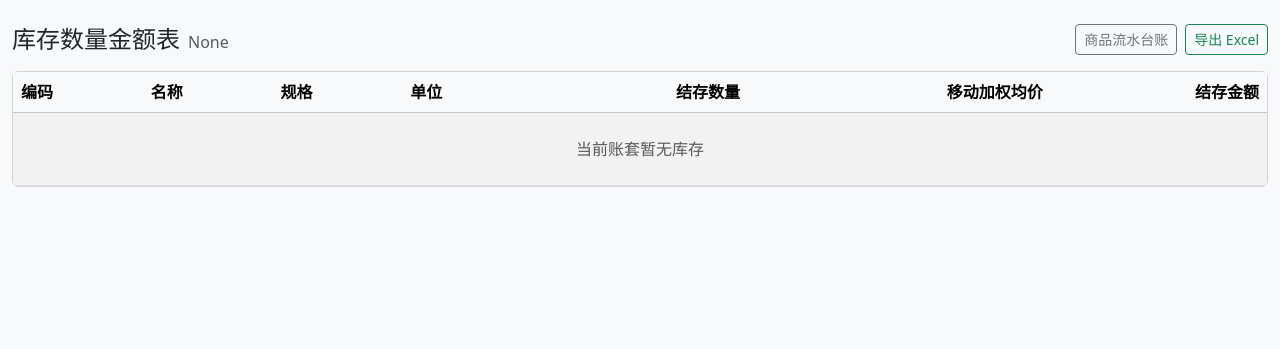
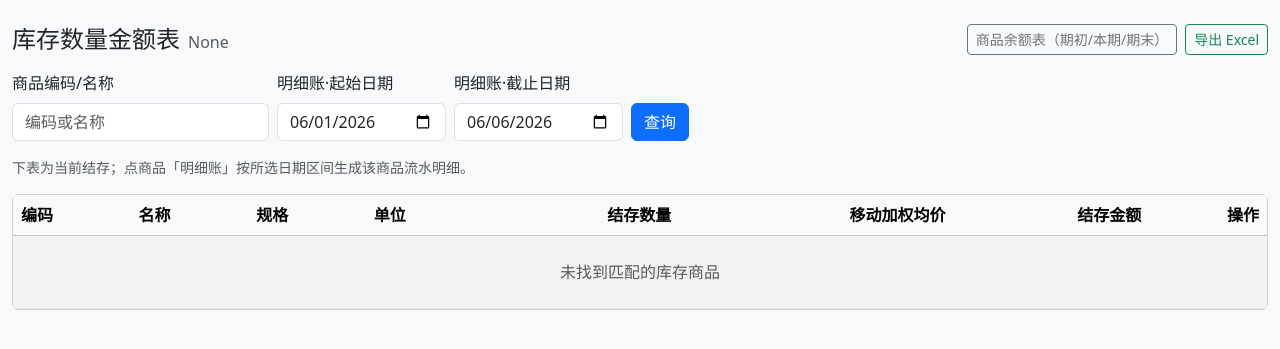
Before and after one commit to baorongkang6-spec/inventory-erp, a Django app: page /inventory/stock/ in a window 1280 px wide. Shown: the part 80-429 px from the top of the page. Run offline with Django 5.2, Linux system fonts and the light colour scheme; the visitor is signed in with stand-in values (Sample User, id 1); data that the repository does not hold is empty; some libraries are stand-ins or nearby versions.

Commit message:
库存报表(数量金额表)加商品筛选+日期+明细账下钻
- 顶部「库存报表」页加查询表单：商品编码/名称关键字 + 明细账起止日期
- 数量金额表行新增「明细账」按钮，按所选日期区间进该商品流水明细
- 关键字筛选支持编码/名称，导出沿用筛选
- 增「商品余额表(期初/本期/期末)」入口；下钻带 ?company= 不改账套
- 测试：关键字筛选+明细账按钮，全套 93 通过

Co-Authored-By: Claude Opus 4.8 <noreply@anthropic.com>

```diff
--- a/apps/inventory/views.py
+++ b/apps/inventory/views.py
@@ -37,6 +37,10 @@ class StockReportView(CompanyScopedMixin, ListView):
     def get_queryset(self):
         company = resolve_company(self.request)
         qs = self.model.objects.all() if company is None else self.model.objects.for_company(company)
+        q = (self.request.GET.get("q") or "").strip()
+        if q:
+            from django.db.models import Q
+            qs = qs.filter(Q(product__code__icontains=q) | Q(product__name__icontains=q))
         return qs.select_related("product").order_by("product__code")
 
     def get(self, request, *args, **kwargs):
@@ -60,9 +64,14 @@ class StockReportView(CompanyScopedMixin, ListView):
 
     def get_context_data(self, **kwargs):
         ctx = super().get_context_data(**kwargs)
+        today = timezone.localdate()
         ctx["can_view_amount"] = self.request.user.has_perm("inventory.view_amount")
         ctx["total_amount"] = sum((b.amount for b in ctx["balances"]), start=Decimal("0.00"))
         ctx["active_company"] = resolve_company(self.request)
+        ctx["q"] = self.request.GET.get("q", "")
+        ctx["date_from"] = _parse_date(self.request.GET.get("from")) or today.replace(day=1)
+        ctx["date_to"] = _parse_date(self.request.GET.get("to")) or today
+        ctx["company_id"] = self.request.GET.get("company", "")
         return ctx
 
 
--- a/templates/inventory/stock_report.html
+++ b/templates/inventory/stock_report.html
@@ -4,11 +4,24 @@
 <div class="d-flex justify-content-between align-items-center mb-3">
   <h4 class="mb-0">库存{% if can_view_amount %}数量金额{% else %}数量{% endif %}表<small class="text-muted fs-6 ms-2">{{ active_company }}</small></h4>
   <div class="d-flex gap-2">
-    <a href="{% url 'stock_ledger' %}" class="btn btn-outline-secondary btn-sm">商品流水台账</a>
-    <a href="?{% if request.GET.company %}company={{ request.GET.company }}&{% endif %}export=xlsx"
+    <a href="{% url 'stock_products_report' %}{% if company_id %}?company={{ company_id }}{% endif %}"
+       class="btn btn-outline-secondary btn-sm">商品余额表（期初/本期/期末）</a>
+    <a href="?{% if company_id %}company={{ company_id }}&{% endif %}{% if q %}q={{ q }}&{% endif %}export=xlsx"
        class="btn btn-outline-success btn-sm">导出 Excel</a>
   </div>
 </div>
+
+<form method="get" class="row g-2 mb-3 align-items-end">
+  {% if company_id %}<input type="hidden" name="company" value="{{ company_id }}">{% endif %}
+  <div class="col-auto"><label class="form-label">商品编码/名称</label>
+    <input type="text" name="q" value="{{ q }}" placeholder="编码或名称" class="form-control"></div>
+  <div class="col-auto"><label class="form-label">明细账·起始日期</label>
+    <input type="date" name="from" value="{{ date_from|date:'Y-m-d' }}" class="form-control"></div>
+  <div class="col-auto"><label class="form-label">明细账·截止日期</label>
+    <input type="date" name="to" value="{{ date_to|date:'Y-m-d' }}" class="form-control"></div>
+  <div class="col-auto"><button class="btn btn-primary">查询</button></div>
+</form>
+<p class="text-muted small">下表为当前结存；点商品「明细账」按所选日期区间生成该商品流水明细。</p>
 
 <div class="card">
   <div class="table-responsive">
@@ -18,6 +31,7 @@
           <th>编码</th><th>名称</th><th>规格</th><th>单位</th>
           <th class="text-end">结存数量</th>
           {% if can_view_amount %}<th class="text-end">移动加权均价</th><th class="text-end">结存金额</th>{% endif %}
+          <th class="text-end">操作</th>
         </tr>
       </thead>
       <tbody>
@@ -29,14 +43,18 @@
           <td>{{ b.product.unit|default:"—" }}</td>
           <td class="text-end">{{ b.quantity }}</td>
           {% if can_view_amount %}<td class="text-end">{{ b.avg_price }}</td><td class="text-end">{{ b.amount }}</td>{% endif %}
+          <td class="text-end">
+            <a class="btn btn-sm btn-outline-primary py-0"
+               href="{% url 'stock_ledger' %}?{% if company_id %}company={{ company_id }}&{% endif %}product={{ b.product.pk }}&from={{ date_from|date:'Y-m-d' }}&to={{ date_to|date:'Y-m-d' }}">明细账</a>
+          </td>
         </tr>
         {% empty %}
-        <tr><td colspan="{% if can_view_amount %}7{% else %}5{% endif %}" class="text-center text-muted py-4">当前账套暂无库存</td></tr>
+        <tr><td colspan="{% if can_view_amount %}8{% else %}6{% endif %}" class="text-center text-muted py-4">未找到匹配的库存商品</td></tr>
         {% endfor %}
       </tbody>
       {% if can_view_amount and balances %}
       <tfoot class="table-light">
-        <tr><th colspan="6" class="text-end">库存总金额</th><th class="text-end">{{ total_amount }}</th></tr>
+        <tr><th colspan="6" class="text-end">库存总金额</th><th class="text-end">{{ total_amount }}</th><th></th></tr>
       </tfoot>
       {% endif %}
     </table>
```
Also changed, not shown: apps/inventory/tests.py (+10 -0 lines).
